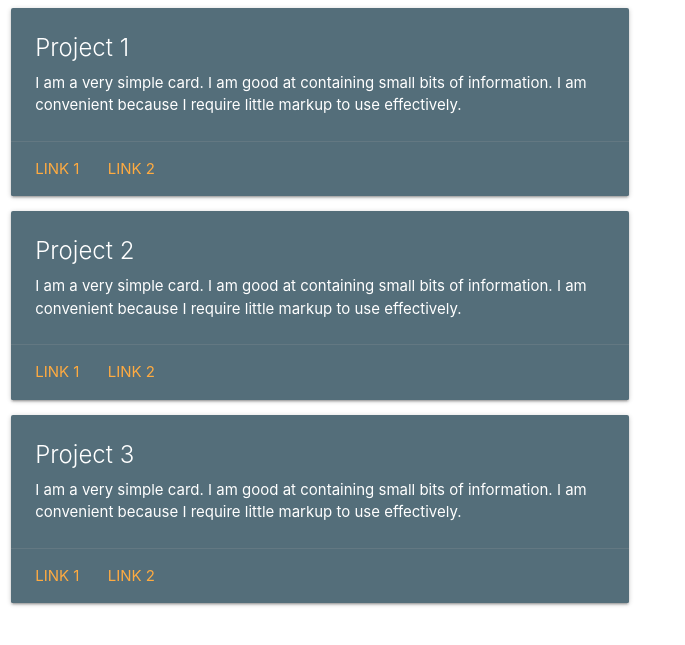
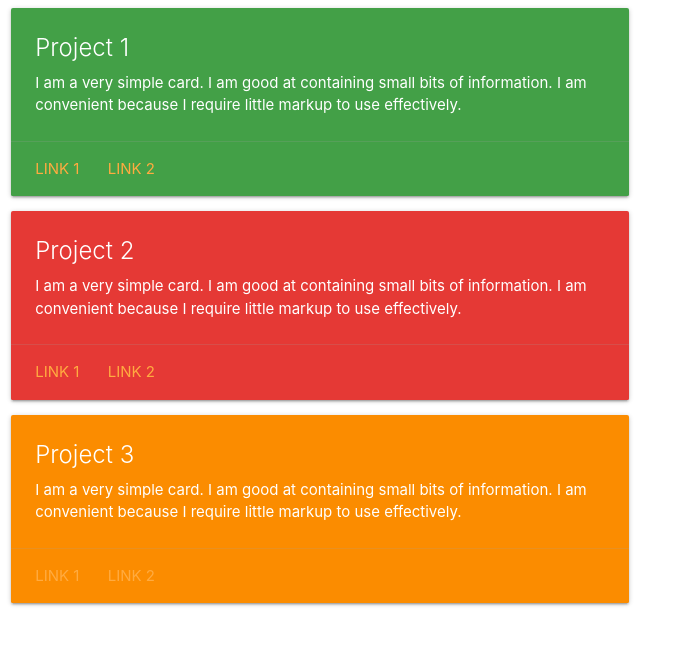
Before and after one commit to lta4/python_portfolio, a Django app: template hello_world/templates/hello_world.html in a window 1280 px wide. Shown: the top 645 px of the page, without its empty margins (0-685 px from the left). Run offline with Django 3.2, Linux system fonts and the light colour scheme; the template is opened without the code that fills it, so the values that code supplies are empty; some libraries are stand-ins or nearby versions.

Commit message:
card updates

```diff
--- a/hello_world/templates/hello_world.html
+++ b/hello_world/templates/hello_world.html
@@ -11,7 +11,7 @@
 <script src="https://cdnjs.cloudflare.com/ajax/libs/materialize/1.0.0/js/materialize.min.js"></script>
     <div class="row">
     <div class="col s12 m6">
-      <div class="card blue-grey darken-1">
+      <div class="card green darken-1">
         <div class="card-content white-text">
           <span class="card-title">Project 1</span>
           <p>I am a very simple card. I am good at containing small bits of information.
@@ -22,7 +22,7 @@
           <a href="#">Link 2</a>
         </div>
       </div>
-        <div class="card blue-grey darken-1">
+        <div class="card red darken-1">
             <div class="card-content white-text">
                 <span class="card-title">Project 2</span>
                 <p>I am a very simple card. I am good at containing small bits of information.
@@ -33,7 +33,7 @@
           <a href="#">Link 2</a>
         </div>
       </div>
-        <div class="card blue-grey darken-1">
+        <div class="card orange darken-1">
             <div class="card-content white-text">
                 <span class="card-title">Project 3</span>
                 <p>I am a very simple card. I am good at containing small bits of information.
```
